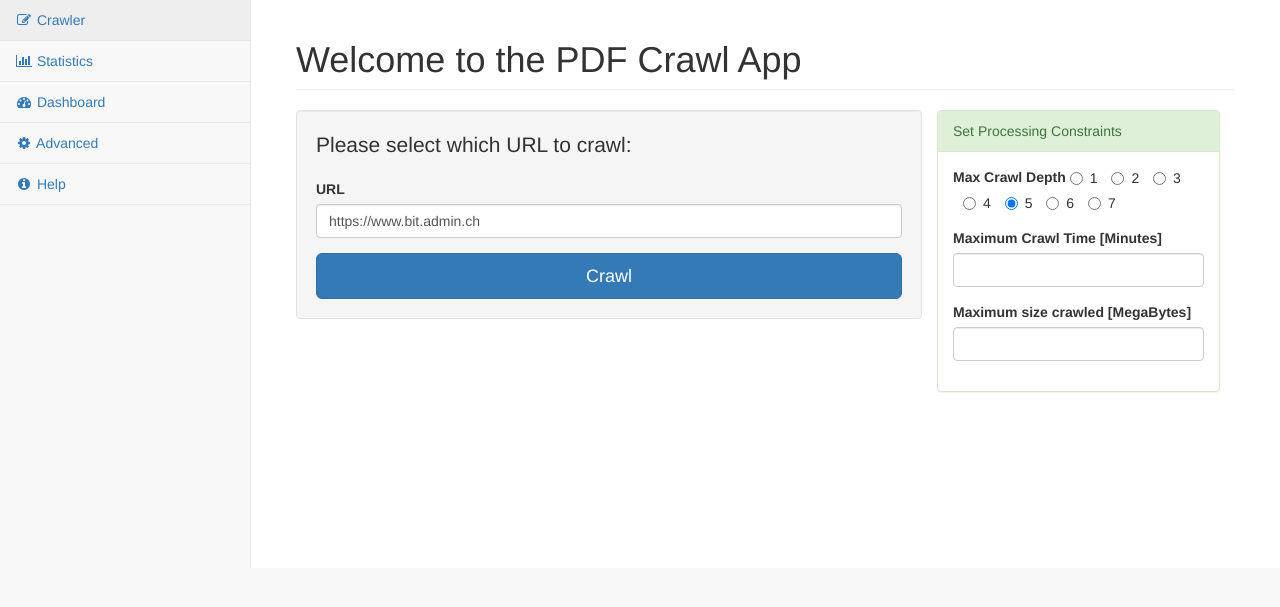
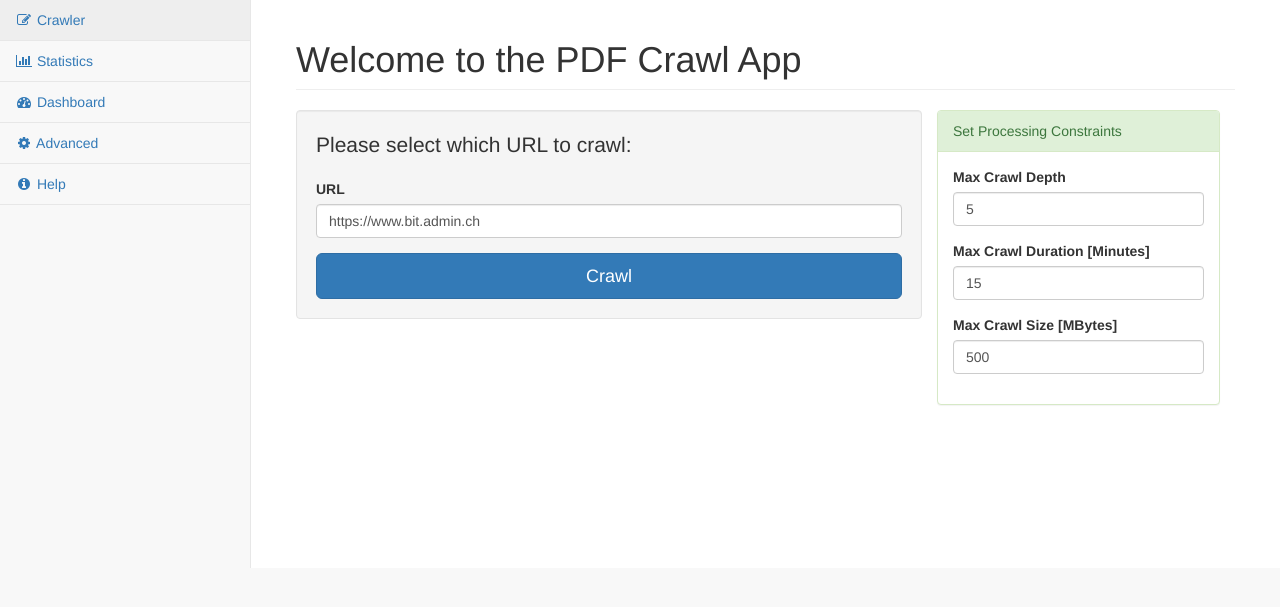
Before and after one commit to eXascaleInfolab/2018-Internship-TableDetection, a Flask app: page / in a window 1280 px wide. Shown: the part 51-658 px from the top of the page. Run offline with Flask 2, Linux system fonts and the light colour scheme; the visitor is signed in with stand-in values (Sample User, id 1); some libraries are stand-ins or nearby versions.

Commit message:
First working version variable crawl settings

```diff
--- a/bar.py
+++ b/bar.py
@@ -9,7 +9,7 @@ from urllib.parse import urlparse
 
 from flask import Flask, render_template, flash, redirect, url_for, session, request, logging, Response, send_file, Markup
 from flask_mysqldb import MySQL
-from wtforms import Form, StringField, TextAreaField, PasswordField, validators
+from wtforms import Form, StringField, IntegerField, PasswordField, validators
 from passlib.hash import sha256_crypt
 import time
 
@@ -19,7 +19,6 @@ from flask_socketio import SocketIO, emit
 
 from celery import Celery, chord
 from requests import post
-from celery import app as a
 
 import tabula
 import PyPDF2
@@ -71,17 +70,25 @@ MEDIUM_TABLE_LIMIT = 20                 # defines what is considered a medium ta
 # the effective size can be up to 10% higher, also leave enough room for other requests,
 # like downloading pdf's from stats page. For those reasons I would not recommend
 # using more than 50 % of available disk space.
-MAX_CRAWL_SIZE = 1024 * 1024 * 500      # in bytes (500MB)
+MB_CRAWL_SIZE = 500
+MAX_CRAWL_SIZE = 1024 * 1024 * MB_CRAWL_SIZE       # in bytes (500MB)
 CRAWL_REPETITION_WARNING_TIME = 7                  # in days
-
+MAX_CRAWL_DEPTH = 5
+DEFAULT_CRAWL_URL = 'https://www.bit.admin.ch'
 
 # CELERY TASKS
 
+
 @celery.task(bind=True)                 # time_limit=MAX_CRAWLING_DURATION other possibility
-def crawling_task(self, url='', post_url='', domain=''):
+def crawling_task(self, url='', post_url='', domain='',
+                  max_crawl_duration=MAX_CRAWLING_DURATION, max_crawl_size=MAX_CRAWL_SIZE,
+                  max_crawl_depth=MAX_CRAWL_DEPTH):
 
     # STEP 1: Start the wget subprocess
-    command = shlex.split("timeout %d wget -r -A pdf %s" % (MAX_CRAWLING_DURATION, url,))
+    command = shlex.split("timeout %d wget -r -l %d -A pdf %s" % (max_crawl_duration, max_crawl_depth, url,))
+    # Note: Consider using --wait flag, takes longer to download but less aggressive crawled server
+    # https://www.gnu.org/software/wget/manual/wget.html#Recursive-Download
+
     process = subprocess.Popen(command, cwd=WGET_DATA_PATH, stderr=subprocess.PIPE)
 
     # Set the pid in the state
@@ -97,7 +104,7 @@ def crawling_task(self, url='', post_url='', domain=''):
             break
 
         crawled_size = dir_size(WGET_DATA_PATH + "/" + domain)
-        if crawled_size is not None and crawled_size > MAX_CRAWL_SIZE:
+        if crawled_size is not None and crawled_size > max_crawl_size:
             # threshold reached
             break
 
@@ -319,6 +326,7 @@ def stream_template(template_name, **context):
 # APP ROUTES
 
 # Used to easily emit WebSocket messages from inside tasks
+# Pattern taken from https://github.com/jwhelland/flask-socketio-celery-example/blob/master/app.py
 @app.route('/event/', methods=['POST'])
 def event():
     data = request.json
@@ -329,21 +337,37 @@ def event():
 
 
 # Index
+class CrawlForm(Form):
+    url = StringField('URL', [validators.Length(min=4, max=300)], default=DEFAULT_CRAWL_URL)
+    depth = IntegerField('Max Crawl Depth', [validators.NumberRange(min=1, max=10)], default=MAX_CRAWL_DEPTH)
+    time = IntegerField('Max Crawl Duration [Minutes]', [validators.NumberRange(min=1, max=1000)],
+                        default=int(MAX_CRAWLING_DURATION / 60))
+    size = IntegerField('Max Crawl Size [MBytes]', [validators.NumberRange(min=10, max=1000)], default=MB_CRAWL_SIZE)
+
+
 @app.route('/', methods=['GET', 'POST'])
 def index():
-    if request.method == 'POST':
+    form = CrawlForm(request.form)
+
+    if request.method == 'POST' and form.validate():
+
+        # Change global variables depending on input
+        global MAX_CRAWLING_DURATION, MAX_CRAWL_DEPTH, MAX_CRAWL_SIZE, MB_CRAWL_SIZE
 
         # Get Form Fields and save
-        url = request.form['url']
+        url = form.url.data
         crawl_again = request.form['crawl_again']
+        MAX_CRAWL_DEPTH = form.depth.data
+        MB_CRAWL_SIZE = form.size.data
+        MAX_CRAWL_SIZE = 1024 * 1024 * MB_CRAWL_SIZE
+        MAX_CRAWLING_DURATION = form.time.data * 60
 
-        # User can type in url
-        # The url will then get parsed to extract domain, while the crawler starts at url.
         # Check if valid URL
         if not exists(url):
             flash('This URL does not exists. Please try another.', 'danger')
-            return render_template('home.html', most_recent_url="none")
+            return render_template('home.html', most_recent_url="none", form=form)
 
+        # Extract domain name out of url
         parsed = urlparse(url)
         domain = parsed.netloc
         session['domain'] = domain
@@ -366,11 +390,11 @@ def index():
                   + "you have the option to directly view the most recent statistics or restart the crawling process.",
                   "info")
 
-            return render_template('home.html', most_recent_url=url_for("cid_statistics", cid=cid))
+            return render_template('home.html', most_recent_url=url_for("cid_statistics", cid=cid), form=form)
 
         return redirect(url_for('crawling'))
 
-    return render_template('home.html', most_recent_url="none")
+    return render_template('home.html', most_recent_url="none", form=form)
 
 
 # Crawling
@@ -378,13 +402,7 @@ def index():
 @is_logged_in
 def crawling():
 
-    # STEP -3: delete previously crawled data
-    delete_data()
-
-    # STEP -2: create directory for data
-    os.mkdir(WGET_DATA_PATH)
-
-    # STEP -1: check no crawling in progress
+    # Check no crawling in progress
     if not lock.acquire(False):
         # Failed to lock the ressource
 
@@ -394,6 +412,12 @@ def crawling():
 
     else:
         try:
+            # delete previously crawled data
+            delete_data()
+
+            # create directory for data
+            os.mkdir(WGET_DATA_PATH)
+
             # STEP 0: TimeKeeping
             session['crawl_start_time'] = time.time()
 
@@ -402,10 +426,16 @@ def crawling():
             post_url = url_for('event', _external=True)
 
             # STEP 2: Schedule celery task
-            result = crawling_task.delay(url=url, post_url=post_url, domain=session.get('domain', ''))
+            result = crawling_task.delay(url=url, post_url=post_url, domain=session.get('domain', ''),
+                                         max_crawl_duration=MAX_CRAWLING_DURATION,
+                                         max_crawl_depth=MAX_CRAWL_DEPTH,
+                                         max_crawl_size=MAX_CRAWL_SIZE)
             session['crawling_id'] = result.id
 
-            return render_template('crawling.html', max_crawling_duration=MAX_CRAWLING_DURATION)
+            return render_template('crawling.html',
+                                   max_crawling_duration=MAX_CRAWLING_DURATION,
+                                   max_crawl_depth=MAX_CRAWL_DEPTH,
+                                   max_crawl_size=MAX_CRAWL_SIZE)
         except Exception as e:
             # Even if something goes wrong Lock is not released, as a call to end all tasks is safer to assure
             # that the crawling process which might have been started is also interrupted.
@@ -421,7 +451,7 @@ def end_crawling():
     # STEP 0: check crawling process exists
     if session.get('crawling_id', 0) is 0:
         flash("There is no crawling process to kill", 'danger')
-        render_template('crawling.html', max_crawling_duration=MAX_CRAWLING_DURATION)
+        return redirect(url_for('index'))
 
     # STEP 1: Kill only subprocess, and the celery process will then recognize it and terminate too
     celery_id = session.get('crawling_id', 0)                       # get saved celery task id
@@ -467,7 +497,7 @@ def autoend_crawling():
     elif crawled_size > MAX_CRAWL_SIZE:
         flash("Size limit reached - Crawler interrupted automatically", 'success')
     else:
-        flash("Crawled all PDFs until depth of 5 - Crawler interrupted automatically", 'success')
+        flash("Crawled all PDFs until depth of " + str(MAX_CRAWL_DEPTH) + " - Crawler interrupted automatically", 'success')
 
     session['crawling_id'] = 0  # remove crawling id
 
--- a/templates/home.html
+++ b/templates/home.html
@@ -2,6 +2,8 @@
 
 {% block body %}
 <h1 class="page-header"> Welcome to the PDF Crawl App</h1>
+{% from "includes/_formhelpers.html" import render_field %}
+<form action="" method="POST">
     <div class=" col-lg-8 well">
         {% if session.logged_in == NULL %}
           <p class="lead">Log in to be able to crawl a domain.</p>
@@ -11,65 +13,34 @@
 
         {% if session.logged_in != NULL %}
           <p class="lead">Please select which URL to crawl: </p>
-      <form action="" method="POST">
             <div class="form-group ">
-            <label>URL</label>
-            <input type="text" name="url" class="form-control" value='https://www.bit.admin.ch'>
+                {{render_field(form.url, class_="form-control")}}
                 <input id="crawl_again" type="text" name="crawl_again" class="form-control hidden" value="False">
             </div>
             <button id="crawl-btn" type="crawl" class="btn btn-primary btn-lg btn-block">Crawl</button>
             <a id="recent-btn" href={{most_recent_url}} style="display:none;" type="crawl" class="btn btn-success btn-lg btn-block">View most recent crawl statistics of this domain</a>
-
-
-      </form>
-
-    {% endif %}
-
     </div>
-
     <div class="col-lg-4">
         <div class="panel panel-success">
             <div class="panel-heading">
                 Set Processing Constraints
             </div>
             <div class="panel-body">
-            <form action="" method="POST">
                <div class="form-group">
-                    <label>Max Crawl Depth</label>
-                    <label class="radio-inline">
-                        <input type="radio" name="optionsRadiosInline" id="optionsRadiosInline1" value="option1">1
-                    </label>
-                    <label class="radio-inline">
-                        <input type="radio" name="optionsRadiosInline" id="optionsRadiosInline2" value="option2">2
-                    </label>
-                    <label class="radio-inline">
-                        <input type="radio" name="optionsRadiosInline" id="optionsRadiosInline3" value="option3">3
-                    </label>
-                   <label class="radio-inline">
-                        <input type="radio" name="optionsRadiosInline" id="optionsRadiosInline4" value="option4">4
-                    </label>
-                   <label class="radio-inline">
-                        <input type="radio" name="optionsRadiosInline" id="optionsRadiosInline5" value="option5" checked>5
-                    </label>
-                   <label class="radio-inline">
-                        <input type="radio" name="optionsRadiosInline" id="optionsRadiosInline6" value="option6">6
-                    </label>
-                     <label class="radio-inline">
-                        <input type="radio" name="optionsRadiosInline" id="optionsRadiosInline7" value="option7">7
-                    </label>
+                   {{render_field(form.depth, class_="form-control")}}
                </div>
                 <div class="form-group">
-                  <label>Maximum Crawl Time [Minutes]</label>
-                  <input type="integer" name="crawl_time" class="form-control" value={{request.form.crawl_time}}>
+                    {{render_field(form.time, class_="form-control")}}
                 </div>
                 <div class="form-group">
-                  <label>Maximum size crawled [MegaBytes]</label>
-                  <input type="integer" name="size" class="form-control" value={{request.form.size}}>
-                </div>
-            </form>
+                    {{render_field(form.size, class_="form-control")}}
                 </div>
             </div>
         </div>
+    </div>
+</form>
+
+{% endif %}
 
 {% endblock %}
 
```
Also changed, not shown: templates/crawling.html (+6 -6 lines). Lines whose indentation alone changed are shown as unchanged.
